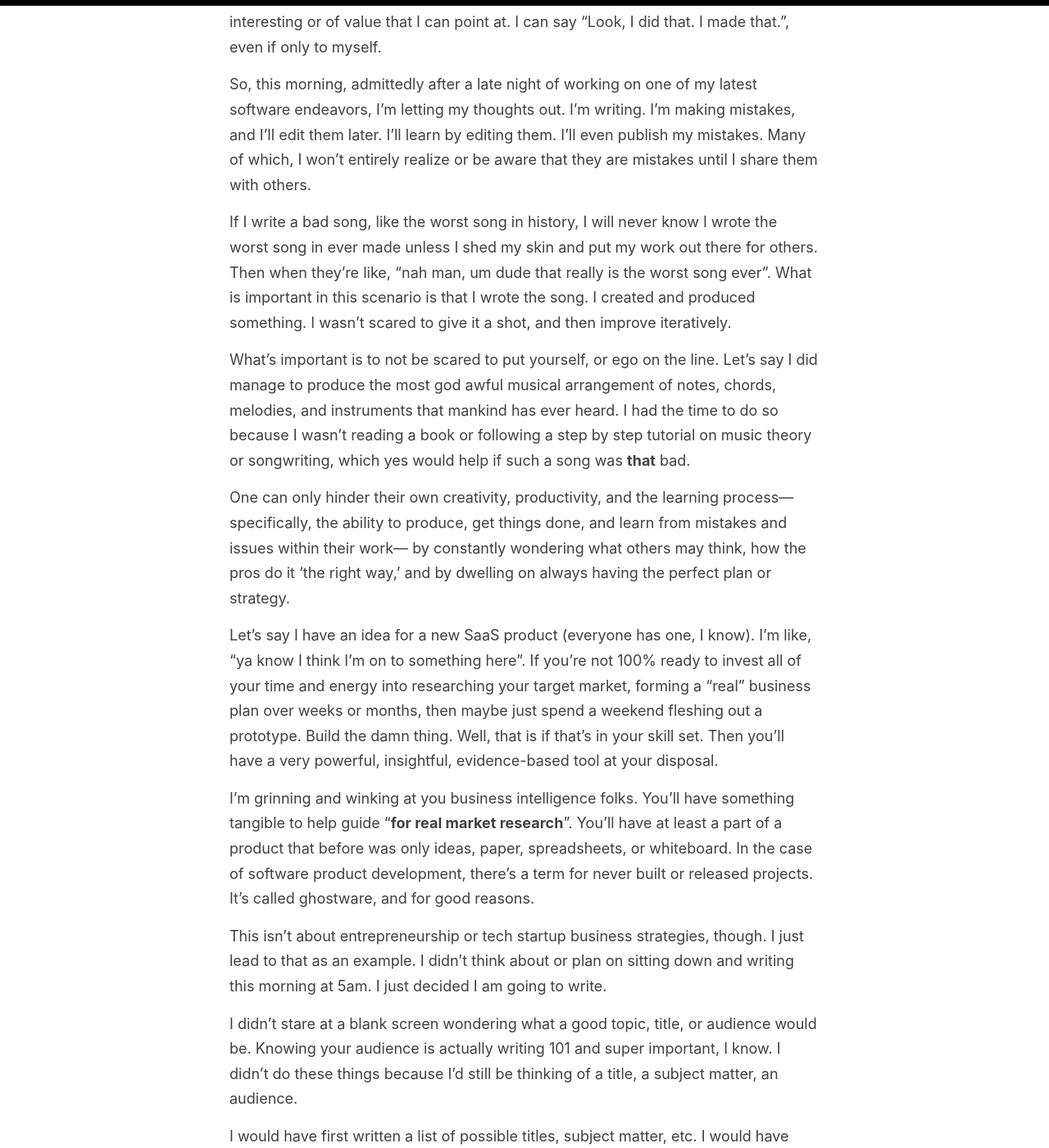
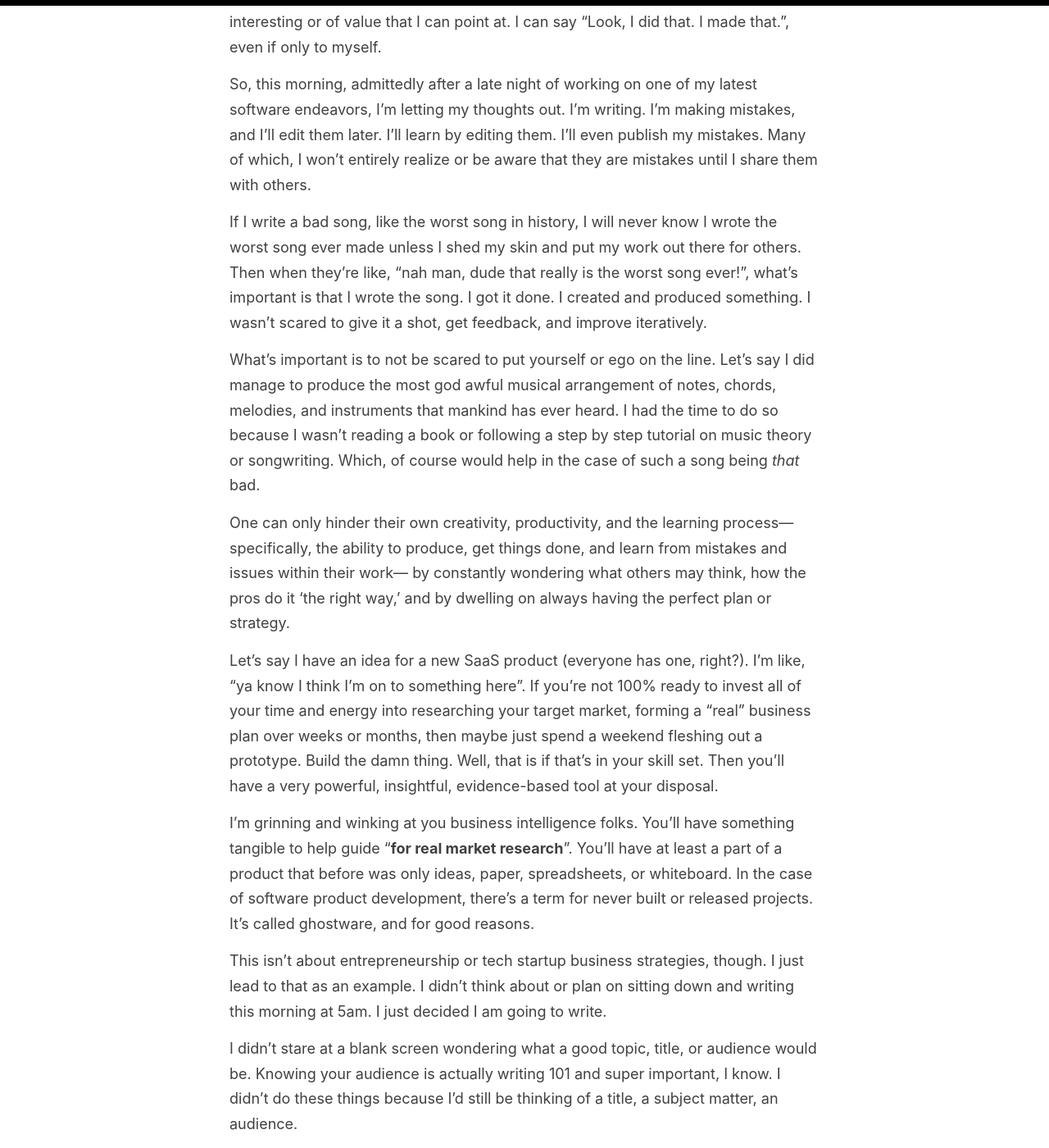
Before and after one commit to BrettFraley/BrettFraley.github.io, a Jekyll site: the page built from _posts/2024-01-11-writing-on-writing.md, in a window 1280 px wide and 1400 px high, scrolled down 973 px. Shown: the whole window at 82% size. Built offline with Jekyll 4.4.1, drawn with Linux system fonts in a browser that asks for light colours; nearby versions of some CDN libraries; some of the changed text lies outside the part shown.

Commit message:
Update and Publish writing on writing Article

```diff
--- a/_posts/2024-01-11-writing-on-writing.md
+++ b/_posts/2024-01-11-writing-on-writing.md
@@ -41,26 +41,27 @@ I'll learn by editing them. I'll even publish my mistakes. Many of which, I
 won't entirely realize or be aware that they are mistakes until I share them with others.
 
 If I write a bad song, like the worst song in history, I will never know I wrote the worst song
-in ever made unless I shed my skin and put my work out there for others. Then when they're like,
-"nah man, um dude that really is the worst song ever". What is important in this scenario
-is that I wrote the song. I created and produced something. I wasn't scared to give it a shot,
-and then improve iteratively.
+ever made unless I shed my skin and put my work out there for others. Then when they're like,
+"nah man, dude that really is the worst song ever!", what's important is that I wrote the song.
+I got it done. I created and produced something. I wasn't scared to give it a shot, get feedback,
+and improve iteratively.
 
-What's important is to not be scared to put yourself, or ego on the line. Let's say I did manage
+What's important is to not be scared to put yourself or ego on the line. Let's say I did manage
 to produce the most god awful musical arrangement of notes, chords, melodies, and instruments
 that mankind has ever heard. I had the time to do so because I wasn't reading a book or following
-a step by step tutorial on music theory or songwriting, which yes would help if such a song was __that__ bad.
+a step by step tutorial on music theory or songwriting. Which, of course would help in the case of
+such a song being _that_ bad.
 
 One can only hinder their own creativity, productivity, and the learning process—specifically,
 the ability to produce, get things done, and learn from mistakes and issues within their work—
 by constantly wondering what others may think, how the pros do it 'the right way,'
 and by dwelling on always having the perfect plan or strategy.
 
-Let's say I have an idea for a new SaaS product (everyone has one, I know).
+Let's say I have an idea for a new SaaS product (everyone has one, right?).
 I'm like, "ya know I think I'm on to something here". If you're not 100% ready to invest
 all of your time and energy into researching your target market, forming a "real" business
 plan over weeks or months, then maybe just spend a weekend fleshing out a prototype. Build
-the damn thing. Well, that is if that's in your skill set. Then  you'll have a very powerful,
+the damn thing. Well, that is if that's in your skill set. Then you'll have a very powerful,
 insightful, evidence-based tool at your disposal.
 
 I'm grinning and winking at you business intelligence folks. You'll have something tangible
```
Also changed, not shown: other parts of _posts/2024-01-11-writing-on-writing.md (+2 -2 lines).
